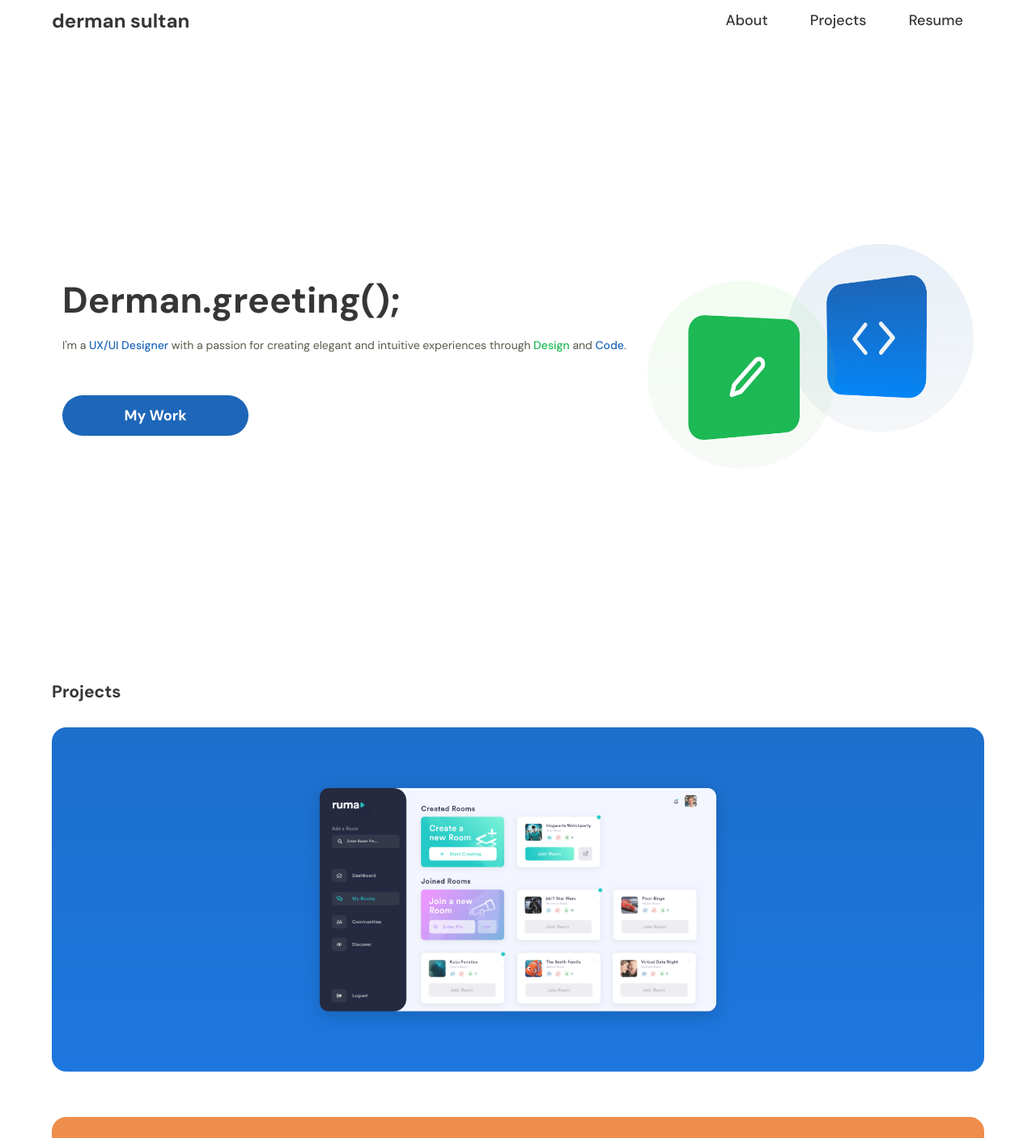
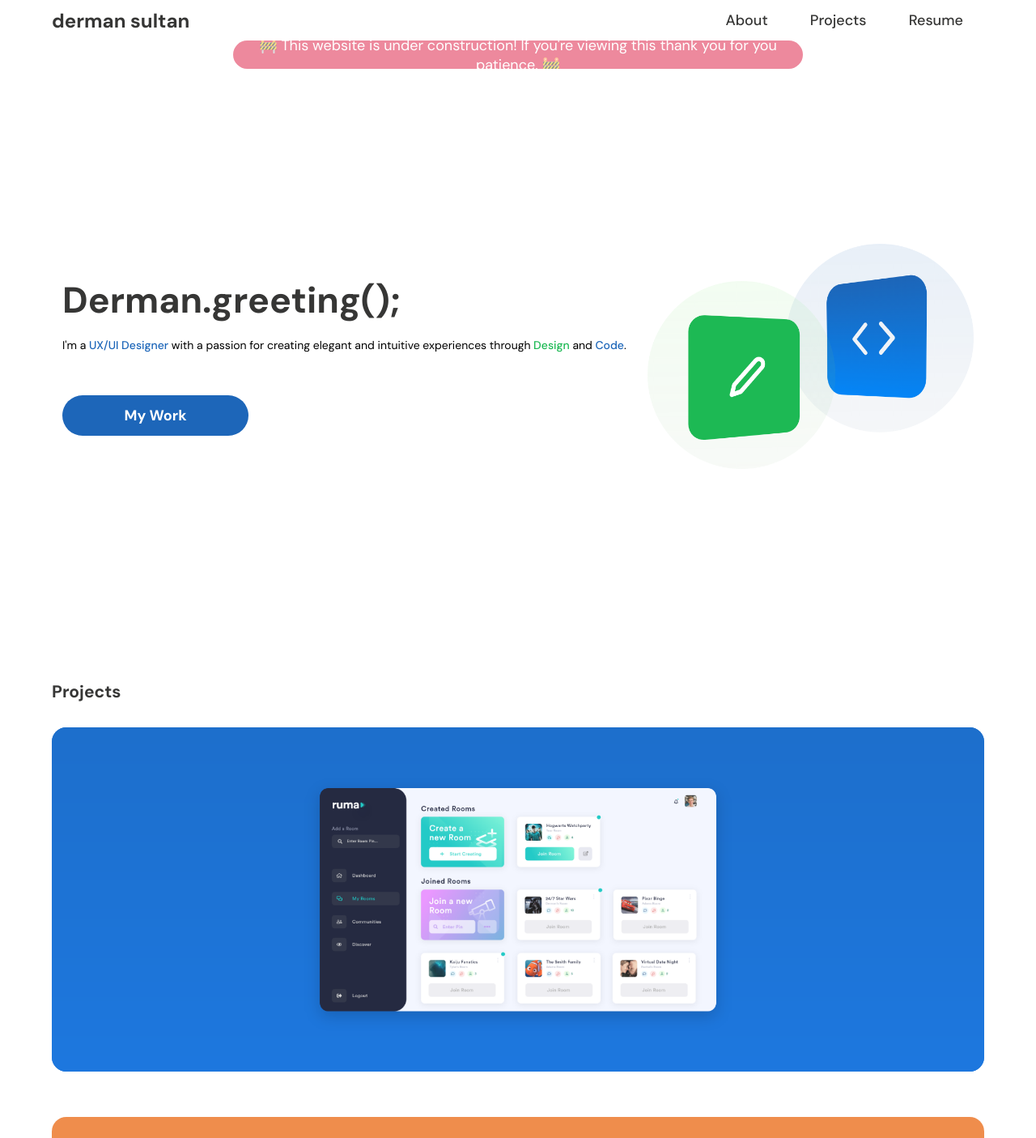
Before and after one commit to dermansultan/Portfolio2020, a React (Create React App) app: page / in a window 1280 px wide. Shown: the top 1405 px of the page at 81% size. Built offline with nearby package versions, Linux system fonts and the light colour scheme.

Commit message:
Click Update

```diff
--- a/src/Components/About.jsx
+++ b/src/Components/About.jsx
@@ -40,7 +40,7 @@ const About = () => {
             became obsessed with JavaScript through expirementing with{" "}
             <span>FreeCodeCamp</span> and <span>TheOdinProject</span>. As of
             right now, I am messing around about with the <span>React</span>{" "}
-            framework, learning more CSS techniques and about Accesibility on
+            framework, (what this portfolio was made in!) learning more CSS techniques and about Accesibility on
             the Web.
           </p>
           <p className="aboutPara">
--- a/src/Components/ConstructionSign.jsx
+++ b/src/Components/ConstructionSign.jsx
@@ -1,7 +1,7 @@
 
 function ConstructionSign(){
     return(
-<div className='construction' style={{overflow:'hidden', backgroundColor: '#DC143C', position: 'fixed', top:'0', width: '100%', color: 'white', textAlign: 'center', height: '30px', fontSize: 'clamp(14px, 1.5vw, 18px)', zIndex: '5'}}>
+<div className='construction' style={{ display: 'flex', alignItems: 'center', justifyContent: 'center', overflow:'hidden', borderRadius: '40px',backgroundColor: '#DC143C', top:'50px',position: 'fixed', width: '55%', color: 'white', textAlign: 'center', height: '35px', fontSize: 'clamp(14px, 1.5vw, 18px)', zIndex: '5', opacity: '50%'}}>
     <p>🚧 This website is under construction! If you're viewing this thank you for you patience. 🚧</p>
 </div>
     )
--- a/src/Components/Home.jsx
+++ b/src/Components/Home.jsx
@@ -2,15 +2,17 @@ import React from "react";
 import landingGraphic from "../Img/CodePenSquares.png";
 import ConstructionSign from "./ConstructionSign";
 import { motion } from "framer-motion";
+import { Link } from "react-router-dom";
 
 const intro = { delay: 1.75, duration: 2, ease: [0.6, 0.01, -0.05, 0.9] };
 const introType = { duration: 3, ease: [0.6, 0.01, -0.05, 0.9] };
 const outro = { duration: 1.25, ease: [0.6, 0.01, -0.05, 0.9] };
 
+
 const Home = () => {
   return (
     <div className="mainContainer">
-      {/* <ConstructionSign></ConstructionSign> */}
+      <ConstructionSign></ConstructionSign>
       <div className="homeContainer">
         <div className="heroContainer">
           <div className="greetingBio">
@@ -69,24 +71,26 @@ const Home = () => {
         <div className="projectsContainer" id="projects">
           <h1 className="projectsHeader">Projects</h1>
           <div className="tilesContainer">
-            <div className="tileWrap Ruma">
+          <Link to="/Ruma" className="tileWrap Ruma">
+            <motion.div whileHover={{ scale: 1.10 }} className="tileWrap Ruma">
               <p className="tileDesc">Ruma - Streaming App</p>
               <p className="tileDesc2">UI/UX | Design Challenge</p>
-            </div>
-            <div className="tileWrap GHBC">
+            </motion.div>
+            </Link>
+            <motion.div whileHover={{ scale: 1.10 }} className="tileWrap GHBC">
               <p className="tileDesc">Game-Hero BootCamp - Mobile App </p>
               <p className="tileDesc2">UI/UX | Design Challenge</p>
-            </div>
-            <div className="tileWrap ToDo">
+            </motion.div>
+            <motion.div whileHover={{ scale: 1.10 }} className="tileWrap ToDo">
               <p className="tileDesc">
                 ToDoList - CRUD App (Vanilla Js + Local Storage)
               </p>
               <p className="tileDesc2">UI/UX | Front End Development</p>
-            </div>
-            <div className="tileWrap Climate">
+            </motion.div>
+            <motion.div whileHover={{ scale: 1.10 }} className="tileWrap Climate">
               <p className="tileDesc">Climate - Weather App </p>
               <p className="tileDesc2">UI/UX | Front End Development</p>
-            </div>
+            </motion.div>
             {/* <div className='tileWrap'>
         <img alt='RumaLogoBanner' draggable='false' className='tile' src={rumaBanner}/>
         <p className='tileDesc'>This is a great test.</p>
--- a/src/index.css
+++ b/src/index.css
@@ -3,7 +3,7 @@
 :root {
   --main-bg-colour: #f4f4f4;
   --main-txt-colour: #363635;
-  --second-txt-color: #595a4a;
+  --second-txt-color: ##39393a;
   --main-blue: #1d66b9;
   --second-blue: #f3f6ff;
 }
@@ -87,10 +87,10 @@ nav > a {
   }
 }
 
-.protoBtn.Home{
-margin-top: 50px;
-width: 230px;
-height: 45px;
+.protoBtn.Home {
+  margin-top: 50px;
+  width: 230px;
+  height: 45px;
 }
 
 .landingGraphic {
@@ -194,6 +194,14 @@ height: 45px;
   width: 100%;
 }
 
+a:hover {
+  text-decoration: none;
+}
+
+a{
+  text-decoration: none;
+}
+
 .tileWrap {
   display: flex;
   flex-wrap: wrap;
@@ -259,9 +267,9 @@ height: 45px;
   opacity: 1;
 }
 
-.tileWrap:hover {
+/* .tileWrap:hover {
   transform: scale(1.1);
-}
+} */
 
 /* Footer */
 footer {
@@ -511,40 +519,40 @@ footer {
   border: 0;
 }
 
-.projectTimeline{
+.projectTimeline {
   width: 100%;
   height: auto;
 }
 
-.projectSubHeader{
+.projectSubHeader {
   color: var(--main-txt-colour);
   font-size: clamp(18px, 1.5vw, 22px);
 }
 
-.projectImgContainer{
+.projectImgContainer {
   padding-top: 60px;
   display: flex;
 }
 
-.projectImgWrapper{
+.projectImgWrapper {
   display: flex;
   padding-bottom: 29px;
   align-items: center;
   flex-direction: column;
 }
 
-.projectImg{
+.projectImg {
   width: 50%;
   height: auto;
-  border: 1px solid #252A41;
+  border: 1px solid #252a41;
 }
 
-.projectImg.Single{
+.projectImg.Single {
   align-self: center;
   border: none;
 }
 
-.projectImgCap{
+.projectImgCap {
   font-size: clamp(14px, 1.5vw, 18px);
   margin-top: 20px;
 }
@@ -566,25 +574,25 @@ footer {
   background-image: url("./Img/caseStudies/Ruma/solution4.png");
 }
 
-.projectSectionWrapper.RumaBvS{
+.projectSectionWrapper.RumaBvS {
   display: flex;
   width: 100%;
   justify-content: space-evenly;
 }
 
-.paraProjects.RumaBvS{
+.paraProjects.RumaBvS {
   font-size: clamp(14px, 1.5vw, 16px);
 }
 
-.leftContainer{
+.leftContainer {
   width: 25%;
 }
 
-.rightContainer{
+.rightContainer {
   width: 25%;
 }
 
-.userThinking{
+.userThinking {
   color: var(--main-txt-colour);
   font-size: clamp(18px, 1.5vw, 22px);
 }
```
